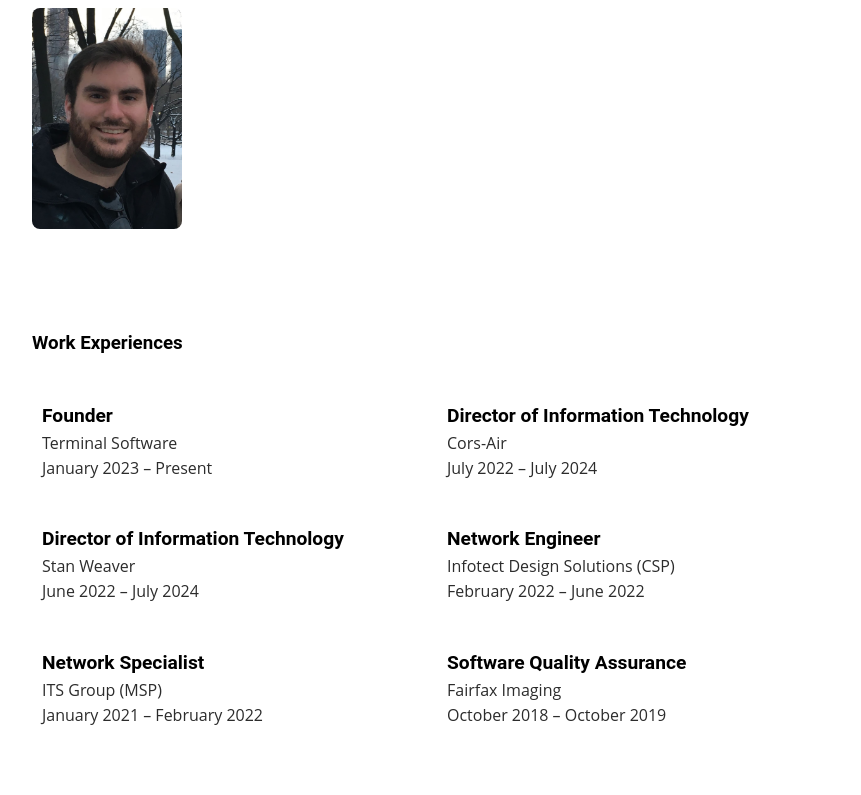
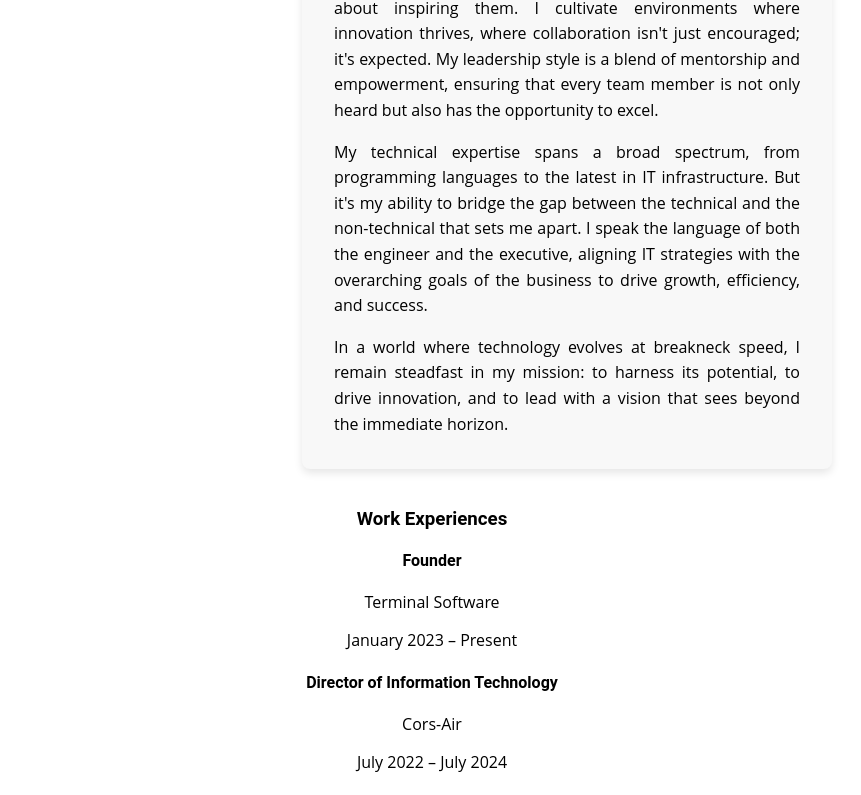
Before and after one commit to yahm0/AMN-REACT.JS-Portfolio, a React (Create React App) app: page / in a window 1280 px wide. Shown: the part 775-1570 px from the top of the page, without its empty margins (208-1069 px from the left). Built offline with nearby package versions, Linux system fonts and the light colour scheme.

Commit message:
Made changes to the aboutme

```diff
--- a/src/pages/AboutMe.jsx
+++ b/src/pages/AboutMe.jsx
@@ -6,25 +6,29 @@ function AboutMe() {
   return (
     <div className="about-me-container">
       {/* Bio Section */}
-      <div className="cards-container bio-container">
+      <div className="bio-container">
+        <section className="about-me-header">
+          <img src="/assets/imgs/profilepicture.jpg" alt="Developer" className="profile-picture" />
+        </section>
         <section className="about-me-card">
           <h2>Director of Information Technology specializing in transformative thinking,</h2>
-          <p>I am a relentless advocate for technology's power to transform businesses, with a proven record of steering IT operations and software development to new heights. My career is built on a foundation of strategic thinking, technical mastery, and an unyielding commitment to excellence. I don't just follow industry trends; I anticipate them, ensuring the organizations I partner with are always a step ahead.
-
+          <p>
+            I am a relentless advocate for technology's power to transform businesses, with a proven record of steering IT operations and software development to new heights. My career is built on a foundation of strategic thinking, technical mastery, and an unyielding commitment to excellence. I don't just follow industry trends; I anticipate them, ensuring the organizations I partner with are always a step ahead.
+          </p>
+          <p>
             In my hands, technology isn't just a tool; it's a catalyst for change. I’ve led teams that have not only met deadlines and budgets but have shattered expectations, delivering solutions that drive operational efficiency and elevate customer experiences. My approach is simple yet profound: leverage cutting-edge technology to solve real-world problems, creating competitive advantages that are both sustainable and impactful.
-
+          </p>
+          <p>
             Leadership, to me, is about more than managing people—it's about inspiring them. I cultivate environments where innovation thrives, where collaboration isn't just encouraged; it's expected. My leadership style is a blend of mentorship and empowerment, ensuring that every team member is not only heard but also has the opportunity to excel.
-
+          </p>
+          <p>
             My technical expertise spans a broad spectrum, from programming languages to the latest in IT infrastructure. But it's my ability to bridge the gap between the technical and the non-technical that sets me apart. I speak the language of both the engineer and the executive, aligning IT strategies with the overarching goals of the business to drive growth, efficiency, and success.
-
+          </p>
+          <p>
             In a world where technology evolves at breakneck speed, I remain steadfast in my mission: to harness its potential, to drive innovation, and to lead with a vision that sees beyond the immediate horizon.
           </p>
         </section>
       </div>
-
-      <section className="about-me-header">
-        <img src="/assets/imgs/profilepicture.jpg" alt="Developer" />
-      </section>
 
       {/* Work Experiences Section */}
       <div className="work-experiences-container">
--- a/src/styles/AboutMe.css
+++ b/src/styles/AboutMe.css
@@ -11,14 +11,19 @@
 }
 
 .bio-container {
+  display: flex;
+  align-items: flex-start;
+  /* Align image and text at the top */
+  gap: 20px;
+  /* Space between image and text */
   width: 100%;
+  justify-content: space-between;
+  /* Ensure content is distributed evenly */
 }
 
 .about-me-card {
-  column-count: 2;
-  /* Creates two columns for newspaper-style layout */
-  column-gap: 30px;
-  /* Space between the columns */
+  flex: 1;
+  /* Allow the bio section to take up available space */
   text-align: justify;
   /* Justify the text for a newspaper-like appearance */
   padding: 1rem 2rem;
@@ -29,6 +34,10 @@
   /* Smooth corners */
   box-shadow: 0 4px 8px rgba(0, 0, 0, 0.1);
   /* Subtle shadow for depth */
+  font-size: 1rem;
+  /* Adjust the font size for readability */
+  line-height: 1.6;
+  /* Improve readability by increasing line height */
 }
 
 .about-me-header {
@@ -36,15 +45,17 @@
   /* Left-align the header content */
   padding: 1.5rem 0;
   /* Adjust padding to fit within the middle third */
-  width: 100%;
+  width: 250px;
+  /* Fixed width for the image container */
+  margin-bottom: 1rem;
 }
 
 .about-me-header img {
   border-radius: 8px;
   /* Soft corners for the image */
-  max-width: 150px;
+  width: 100%;
+  /* Ensure the image fits within its container */
   height: auto;
-  margin-bottom: 1rem;
 }
 
 .about-me-header h2 {
@@ -52,49 +63,3 @@
   margin-bottom: 1rem;
   font-size: 2rem;
 }
-
-.cards-container {
-  display: flex;
-  flex-wrap: wrap;
-  justify-content: center;
-  gap: 20px;
-  width: 100%;
-}
-
-.work-experiences-container,
-.disciplines-container {
-  width: 100%;
-  text-align: left;
-  margin: 20px 0;
-  /* Add vertical spacing between sections */
-}
-
-.grid-layout {
-  display: grid;
-  grid-template-columns: repeat(2, 1fr);
-  grid-auto-rows: minmax(100px, auto);
-  gap: 10px;
-  justify-content: start;
-  /* Align grid items to start */
-}
-
-.work-experience,
-.discipline {
-  background-color: transparent;
-  text-align: left;
-  padding: 5px 10px;
-  margin: 0;
-}
-
-.work-experience h4,
-.discipline h4 {
-  font-size: 1.2rem;
-  margin-bottom: 5px;
-  color: #000000;
-}
-
-.work-experience p,
-.discipline p {
-  margin: 3px 0;
-  color: #2c2c2c;
-}
```
